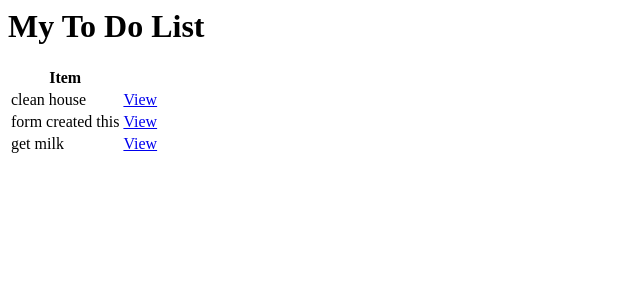
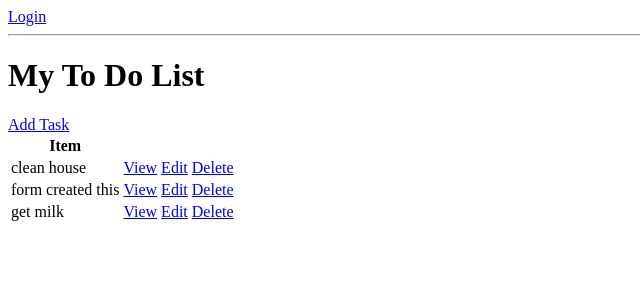
Before and after one commit to SoneThaya/django-templates-todo, a Django app: page / in a window 1280 px wide. Shown: the top 300 px of the page, without its empty margins (0-640 px from the left). Run offline with Django 3.2, Linux system fonts and the light colour scheme; data comes from the database, SQL or seed files in the repository; both versions use the stored data as it was after the commit.

Commit message:
setup task create and delete, and login user

```diff
--- /dev/null
+++ b/base/templates/base/login.html
@@ -0,0 +1,6 @@
+<h1>Login</h1>
+
+<form action="" method="POST">
+  {% csrf_token %} {{ form.as_p }}
+  <input type="submit" value="login" />
+</form>
--- /dev/null
+++ b/base/templates/base/task_confirm_delete.html
@@ -0,0 +1,6 @@
+<a href="{% url 'tasks' %}">Go Back</a>
+<form action="" method="POST">
+  {% csrf_token %}
+  <p>Are you sure you want to delete this task? "{{ task }}"</p>
+  <input type="submit" value="Delete" />
+</form>
--- a/base/templates/base/task_list.html
+++ b/base/templates/base/task_list.html
@@ -1,4 +1,13 @@
+{% if request.user.is_authenticated%}
+<p>{{ request.user }}</p>
+<a href="">Logout</a>
+{% else %}
+<a href="{% url 'login' %}">Login</a>
+{% endif %}
+
+<hr />
 <h1>My To Do List</h1>
+<a href="{% url 'task-create' %}">Add Task</a>
 
 <table>
   <tr>
@@ -9,6 +18,8 @@
   <tr>
     <td>{{ task.title }}</td>
     <td><a href="{% url 'task' task.id %}">View</a></td>
+    <td><a href="{% url 'task-update' task.id %}">Edit</a></td>
+    <td><a href="{% url 'task-delete' task.id %}">Delete</a></td>
   </tr>
   {% empty %}
   <h3>No items in list</h3>
--- a/base/urls.py
+++ b/base/urls.py
@@ -1,7 +1,11 @@
 from django.urls import path
-from .views import TaskList, TaskDetail
+from .views import TaskList, TaskDetail, TaskCreate, TaskUpdate, DeleteView, CustomLoginView
 
 urlpatterns = [
+    path('login/', CustomLoginView.as_view(), name="login"),
     path('', TaskList.as_view(), name="tasks"),
-    path('task/<int:pk>', TaskDetail.as_view(), name="task"),
+    path('task/<int:pk>/', TaskDetail.as_view(), name="task"),
+    path('task-create/', TaskCreate.as_view(), name="task-create"),
+    path('task-update/<int:pk>/', TaskUpdate.as_view(), name="task-update"),
+    path('task-delete/<int:pk>/', DeleteView.as_view(), name="task-delete"),
 ]
--- a/base/views.py
+++ b/base/views.py
@@ -1,7 +1,21 @@
-from django.shortcuts import render
+from django.shortcuts import redirect, render
 from django.views.generic.list import ListView
 from django.views.generic.detail import DetailView
+from django.views.generic.edit import CreateView, UpdateView, DeleteView
+from django.urls import reverse_lazy
+
+from django.contrib.auth.views import LoginView
+
 from .models import Task
+
+
+class CustomLoginView(LoginView):
+    template_name = 'base/login.html'
+    fields = '__all__'
+    redirect_authenticated_user = True
+
+    def get_success_url(self):
+        return reverse_lazy('tasks')
 
 
 class TaskList(ListView):
@@ -13,3 +27,22 @@ class TaskDetail(DetailView):
     model = Task
     context_object_name = 'task'
     template_name = 'base/task.html'
+
+
+class TaskCreate(CreateView):
+    model = Task
+    fields = '__all__'
+    success_url = reverse_lazy('tasks')
+    # reverse_lazy redirects
+
+
+class TaskUpdate(UpdateView):
+    model = Task
+    fields = '__all__'
+    success_url = reverse_lazy('tasks')
+
+
+class DeleteView(DeleteView):
+    model = Task
+    context_object_name = 'task'
+    success_url = reverse_lazy('tasks')
```
Also changed, not shown: base/templates/base/task_form.html (added, +8 -0 lines), db.sqlite3.
